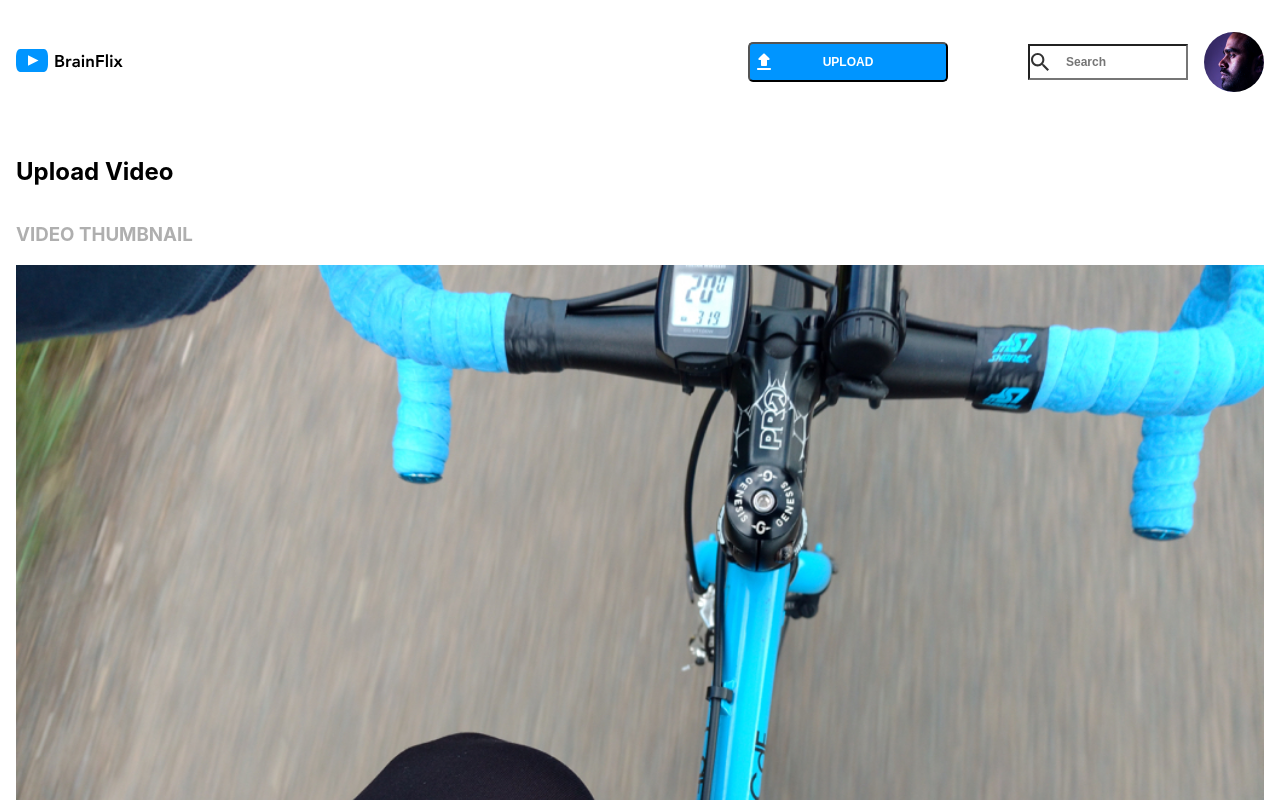
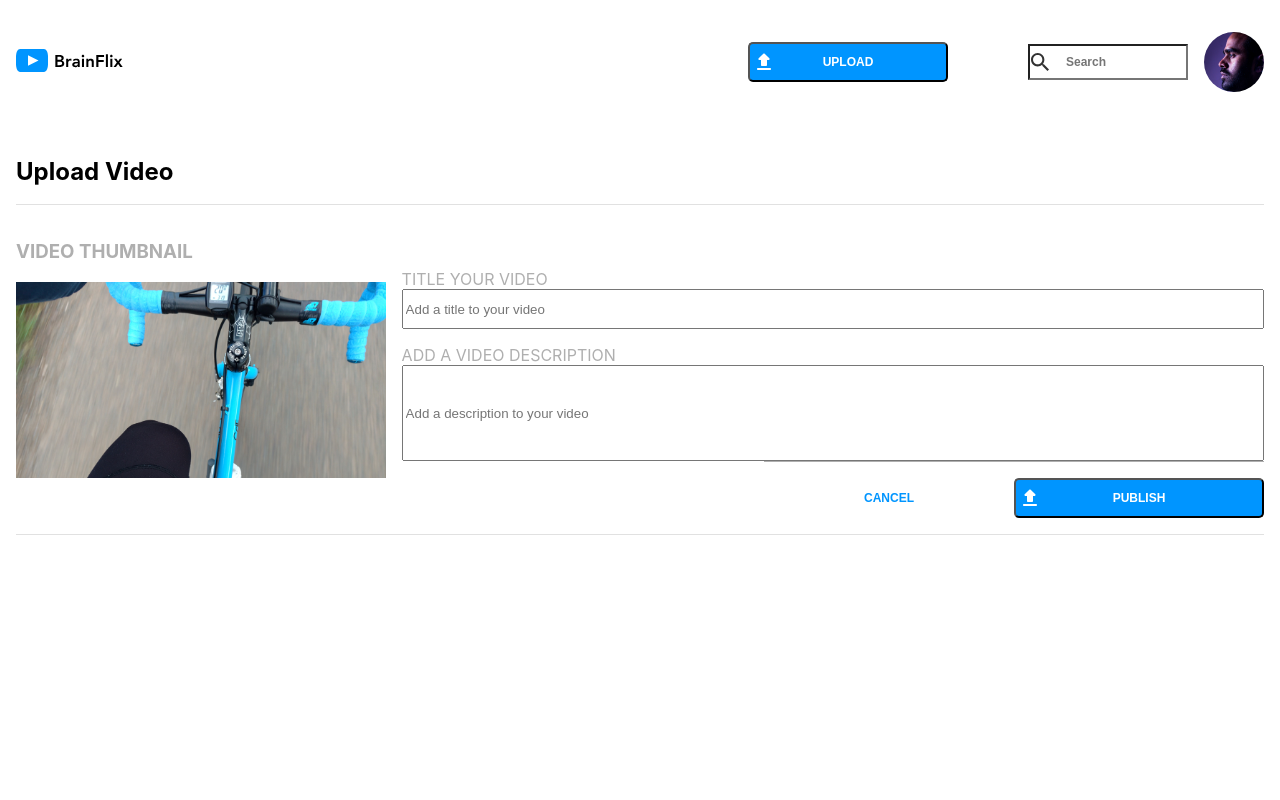
Before and after one commit to laurisfree/BrainFlix-laura, a React (Create React App) app in the folder brainflix-lauramorafreeman/: page /upload in a window 1280 px wide. Shown: the top 800 px of the page. Built offline with nearby package versions, Linux system fonts and the light colour scheme.

Commit message:
upload styling

```diff
--- a/brainflix-lauramorafreeman/src/Pages/Upload/Upload.jsx
+++ b/brainflix-lauramorafreeman/src/Pages/Upload/Upload.jsx
@@ -47,18 +47,21 @@ function VideoPlayer (){
     return (
             <form className="video-play" onSubmit={handleSubmit}>
                 <h1 className="video-play__title">Upload Video</h1>
+                <div className='video-play__main-wrapper'>
+                    <div className="video-play__wrapper-1">
                         <h3 className="video-play__label-thumb">VIDEO THUMBNAIL</h3>
                         <img className="video-play__holder" src={videoPreview} alt="" />
+                    </div>
+                    <div className="video-play__wrapper-2">
                         <label className="video-play__label-your-video">TITLE YOUR VIDEO</label>
                         <input name="title" className="video-play__label-your-video-input" type="text" placeholder="Add a title to your video" onChange={handleTitle}/>
                         <label className="video-play__label-description">ADD A VIDEO DESCRIPTION</label>
                         <input name="description" className="video-play__label-your-video-description-input" type="text" placeholder="Add a description to your video" onChange={handleDescription}/>
                         <div className='video-play__btn-wrapper'>
-
-                    <button className="video-play__publish-btn" src={arrow}>PUBLISH
-                    </button>
-
+                            <button className="video-play__publish-btn" src={arrow}>PUBLISH</button>
                             <button className="video-play__cancel-btn">CANCEL</button>
+                        </div>
+                    </div>
                 </div>
             </form>
     );
--- a/brainflix-lauramorafreeman/src/Pages/Upload/Upload.scss
+++ b/brainflix-lauramorafreeman/src/Pages/Upload/Upload.scss
@@ -13,7 +13,44 @@
         font-size: 1.5rem;
         line-height: 2rem;
         font-weight: 700;
+    }
 
+    &__main-wrapper {
+        @include desktop {
+            display: flex;
+            justify-content: space-between;
+            width: 100%;
+            gap: 1rem;
+            border-bottom: 1px solid #E1E1E1;
+            padding-bottom: 1rem;
+            border-top: 1px solid #E1E1E1;
+            padding-top: 1rem;
+        }
+    }
+
+    &__wrapper-1 {
+
+        display: flex;
+        flex-direction: column;
+
+        @include desktop {
+            display: flex;
+            // flex-direction: row;
+            width: 30%;
+        }
+
+    }
+
+    &__wrapper-2{
+        display: flex;
+        flex-direction: column;
+
+        @include desktop {
+            display: flex;
+            // flex-direction: row;
+            width: 70%;
+            padding-top: 2rem;
+        }
     }
 
     &__label-thumb{
@@ -21,6 +58,11 @@
     }
 
     &__holder{
+        max-width: 70%;
+
+        @include desktop {
+            max-width: 100%;
+        }
 
     }
     &__label-your-video {
@@ -43,6 +85,10 @@
     &__label-your-video-description-input {
 
         height: 12.5rem;
+
+        @include desktop {
+            height: 6rem;
+        }
     }
 
     &__btn-wrapper {
@@ -51,6 +97,15 @@
             display: flex;
             justify-content: flex-end;
             border-top: 1px solid #AFAFAF;
+        }
+
+        @include desktop {
+            display: flex;
+            flex-direction: row-reverse;
+            // align-content: flex-start;
+            margin: auto;
+            margin-right: 0;
+
         }
     }
 
```
Lines whose indentation alone changed are shown as unchanged.
